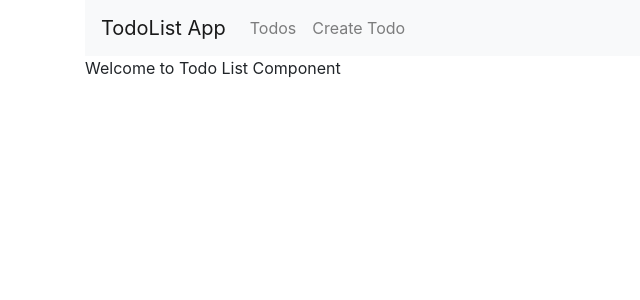
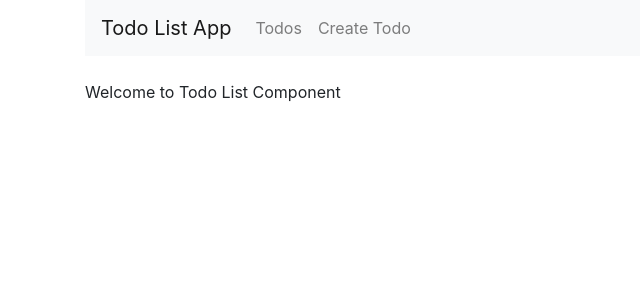
Before and after one commit to GowthamSiddarth/todolist-crud-mern, a React (Create React App) app: page / in a window 1280 px wide. Shown: the top 300 px of the page, without its empty margins (0-640 px from the left). Built offline with nearby package versions, Linux system fonts and the light colour scheme.

Commit message:
Add more spaces

```diff
--- a/src/App.js
+++ b/src/App.js
@@ -13,7 +13,7 @@ function App() {
     <Router>
       <div className="container">
         <nav className="navbar navbar-expand-lg navbar-light bg-light">
-          <Link to="/" className="navbar-brand">TodoList App</Link>
+          <Link to="/" className="navbar-brand">Todo List App</Link>
           <div className="collapse navbar-collapse">
             <ul className="navbar-nav mr-auto">
               <li className="navbar-item">
@@ -25,6 +25,7 @@ function App() {
             </ul>
           </div>
         </nav>
+        <br />
         <Route path="/" exact component={TodoList} />
         <Route path="/edit/:id" exact component={EditTodo} />
         <Route path="/create" exact component={CreateTodo} />
```
